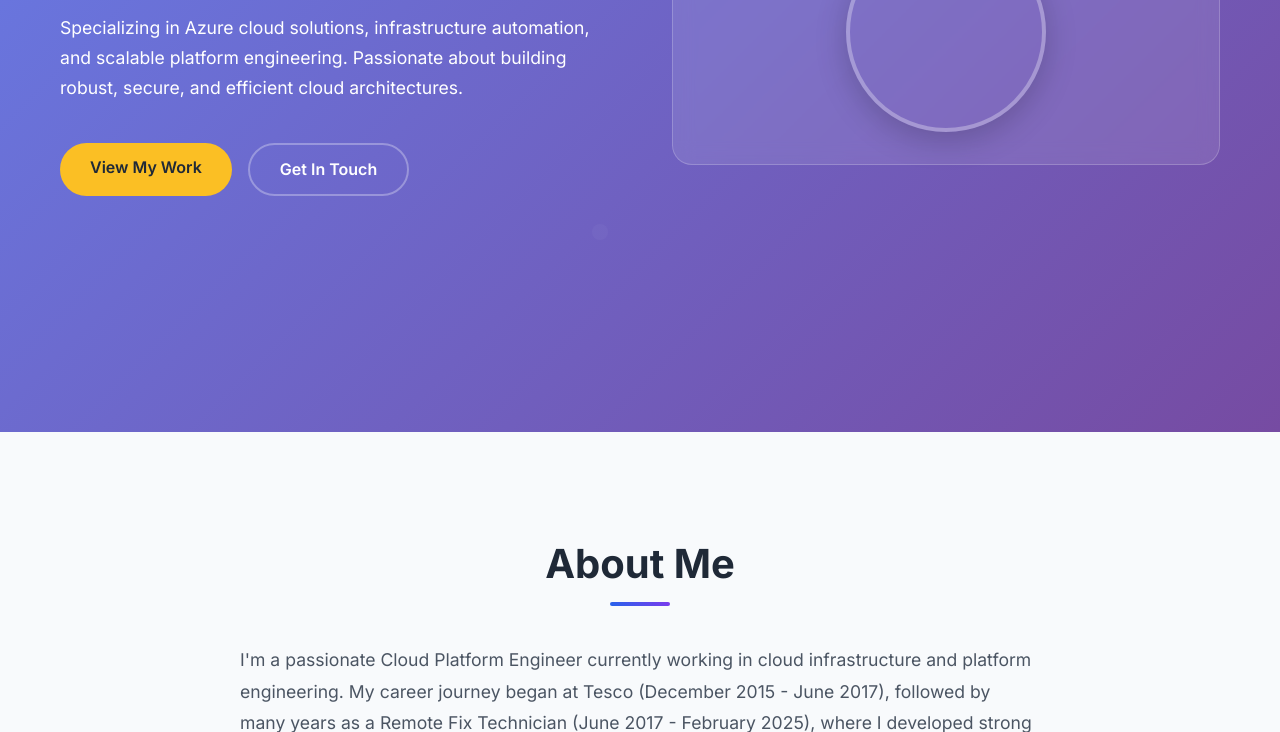
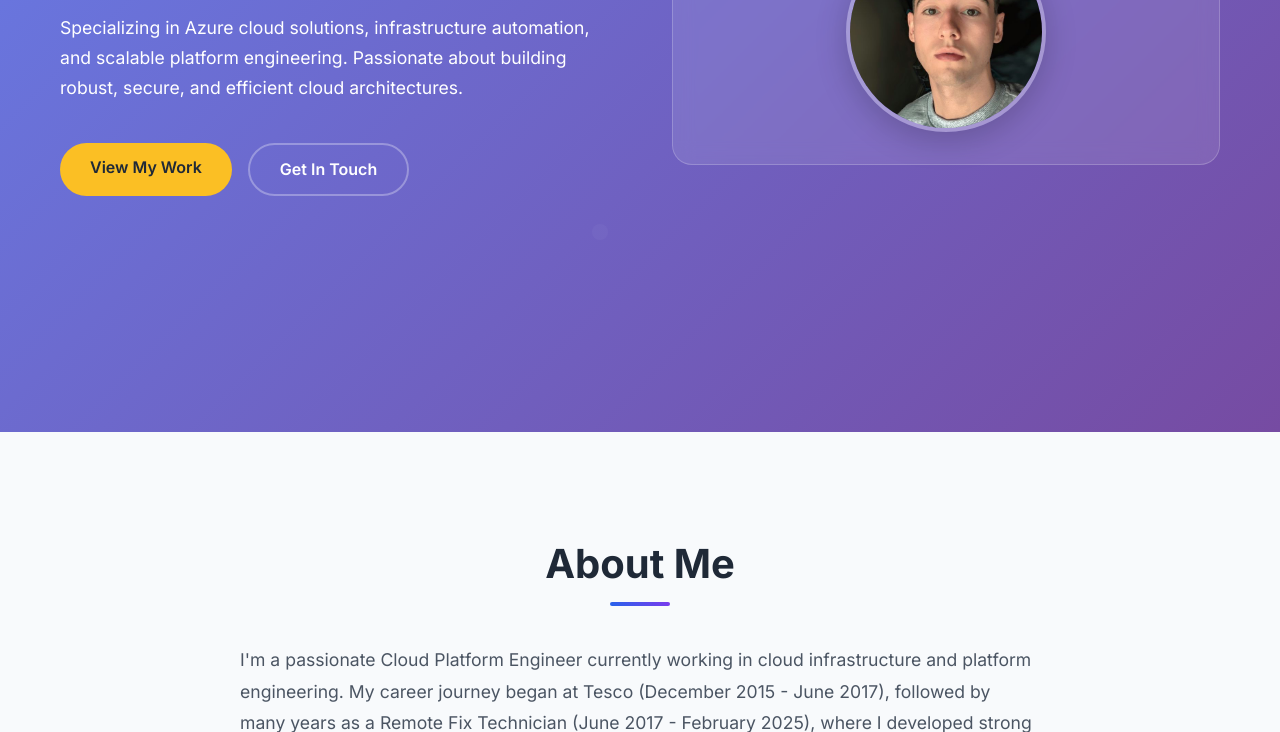
Before and after one commit to liamoven/liamoven.github.io, a plain HTML site: page index.html in a window 1280 px wide. Shown: the part 368-1100 px from the top of the page. Drawn offline with Linux system fonts and the light colour scheme.

Commit message:
Fix profile image path

```diff
--- a/index.html
+++ b/index.html
@@ -53,7 +53,7 @@
             <div class="hero-image">
                 <div class="profile-card">
                     <div class="profile-image">
-                        <img src="140825.jpeg" alt="Liam Oven - Cloud Platform Engineer" />
+                        <img src="140825.jpg" alt="Liam Oven - Cloud Platform Engineer" />
                     </div>
                 </div>
             </div>
```
